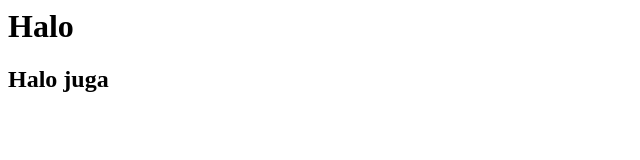
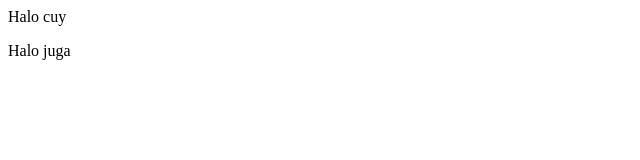
Before and after one commit to pinamaril/github-test, a plain HTML site: page index.html in a window 1280 px wide. Shown: the whole page, without its empty margins (0-640 px from the left). Drawn offline with Linux system fonts and the light colour scheme.

Commit message:
mengubah index.html

```diff
--- a/index.html
+++ b/index.html
@@ -1,2 +1,2 @@
-<h1>Halo</h1>
-<h2>Halo juga</h2>
+<p>Halo cuy</p>
+<p>Halo juga</p>
```
